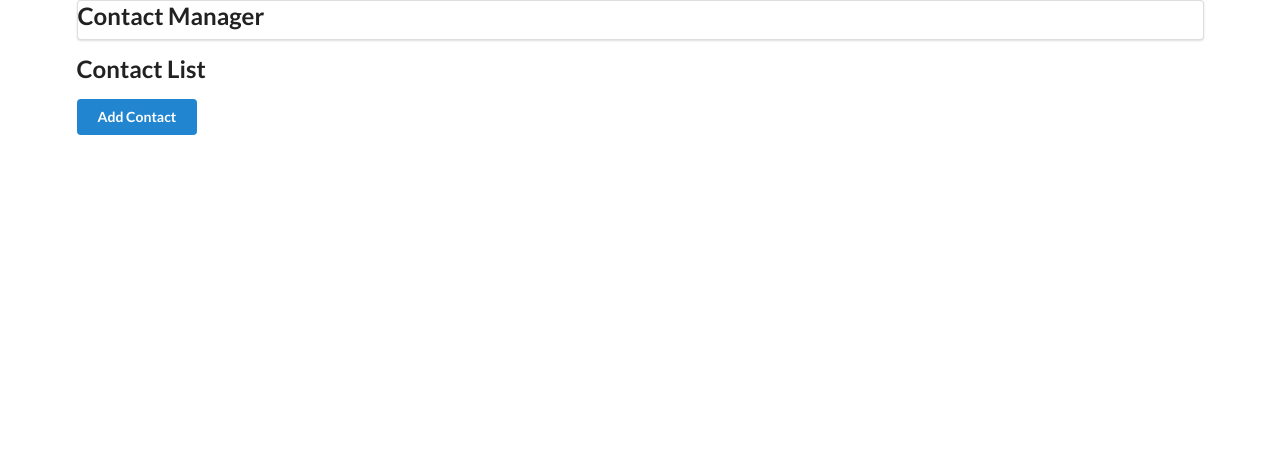
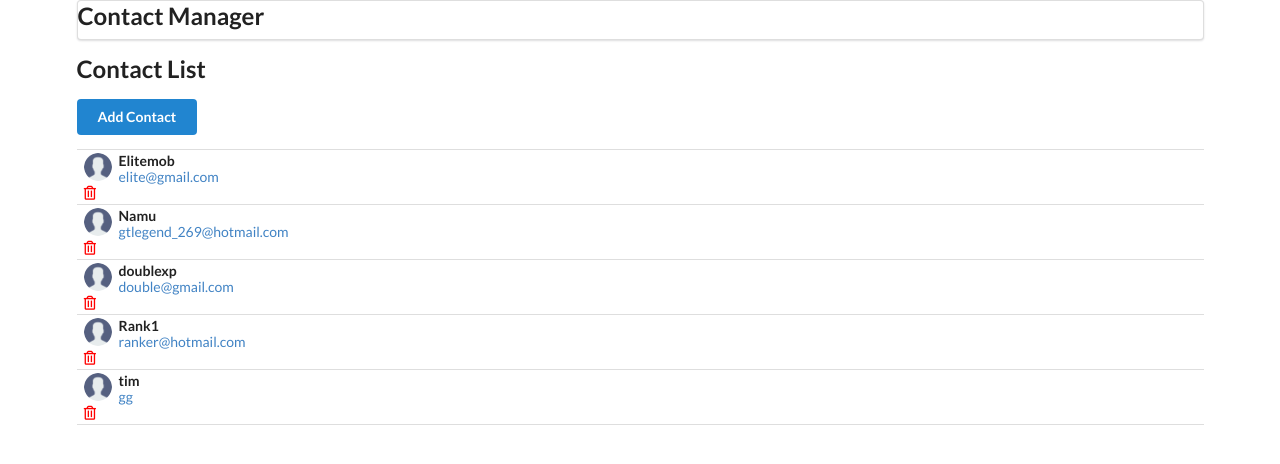
Before and after one commit to ExpixelStudio/contact-manager-app, a React (Vite) app: page / in a window 1280 px wide. Shown: the top 464 px of the page. Built offline with nearby package versions, Linux system fonts and the light colour scheme; data requests are answered from the project's data file.

Commit message:
added mockend JSON server; server-api folder. Added axio API to use in conjuction with JSON server; api folder. Refactored useEffect for retrieving data from local storage to get data from server-api db.json, also refaactored addContanctHander to add data to the db; app.jsx

```diff
--- /dev/null
+++ b/api/contacts.js
@@ -0,0 +1,5 @@
+import axios from "axios";
+
+export default axios.create({
+    baseURL:"http://localhost:3006/",
+});
--- a/package.json
+++ b/package.json
@@ -10,6 +10,7 @@
     "preview": "vite preview"
   },
   "dependencies": {
+    "axios": "^1.7.7",
     "react": "^18.2.0",
     "react-dom": "^18.2.0",
     "react-router-dom": "^6.23.1",
--- /dev/null
+++ b/server-api/db.json
@@ -0,0 +1,29 @@
+{
+  "contacts": [
+    {
+      "id": "79d594cf-b4a9-430c-add7-004bb7aa38b5",
+      "name": "Elitemob",
+      "email": "elite@gmail.com"
+    },
+    {
+      "id": "b88cb570-9d4d-4708-8b55-e4fbec42275b",
+      "name": "Namu",
+      "email": "gtlegend_269@hotmail.com"
+    },
+    {
+      "id": "9177c81c-7c8c-4eb2-90ad-ef3e85f7e6ce",
+      "name": "doublexp",
+      "email": "double@gmail.com"
+    },
+    {
+      "id": "16541d7c-6090-4113-8932-74190b910837",
+      "name": "Rank1",
+      "email": "ranker@hotmail.com"
+    },
+    {
+      "id": "f7e5f3b8-d139-4b0f-964c-114f763543b3",
+      "name": "tim",
+      "email": "gg"
+    }
+  ]
+}
--- a/src/App.jsx
+++ b/src/App.jsx
@@ -1,7 +1,7 @@
 import { useState, useEffect } from 'react';
 import { v4 as uuidv4 } from 'uuid';
 import { BrowserRouter as Router , Routes, Route } from 'react-router-dom';
-
+import api from '../api/contacts';
 
 import Header from './components/Header';
 import ContactList from './components/ContactList';
@@ -15,9 +15,26 @@ function App() {
 
   const[contacts, setContacts] = useState([]); //could also initilize with storedContacts but that results in undesired empty contact card in this particular design.
 
-  const addContactHandler = (contact) => {
+  //RetrieveContacts
+  const retrieveContacts = async () => {
+    const response = await api.get("/contacts");
+    return response.data;
+  };
+
+
+
+
+  const addContactHandler = async (contact) => {
     console.log(contact);
-    setContacts([...contacts,{id: uuidv4(), ...contact}]);
+    const request = {
+      id: uuidv4(),
+      ...contact
+    }
+
+
+    const response = await api.post('/contacts', request)
+    console.log(response);
+    setContacts([...contacts,response.data]);
   }
 
   const removeContactHandler = (id) => {
@@ -29,10 +46,17 @@ function App() {
   }
 
 
-  console.log(uuidv4());
+  //console.log(uuidv4());
 
   useEffect(() => {
-    if(storedContacts) setContacts(storedContacts);
+    /* if(storedContacts) setContacts(storedContacts); */
+
+    const getAllContacts = async () => {
+      const allContacts = await retrieveContacts();
+      if (allContacts) setContacts(allContacts);
+    };
+
+    getAllContacts();
   },[]); // Empty dependency array means this effect runs only once after initial render
 
 
```
Also changed, not shown: server-api/package.json (added, +15 -0 lines), 2 other files (tests, documents, lock files or other folders).
